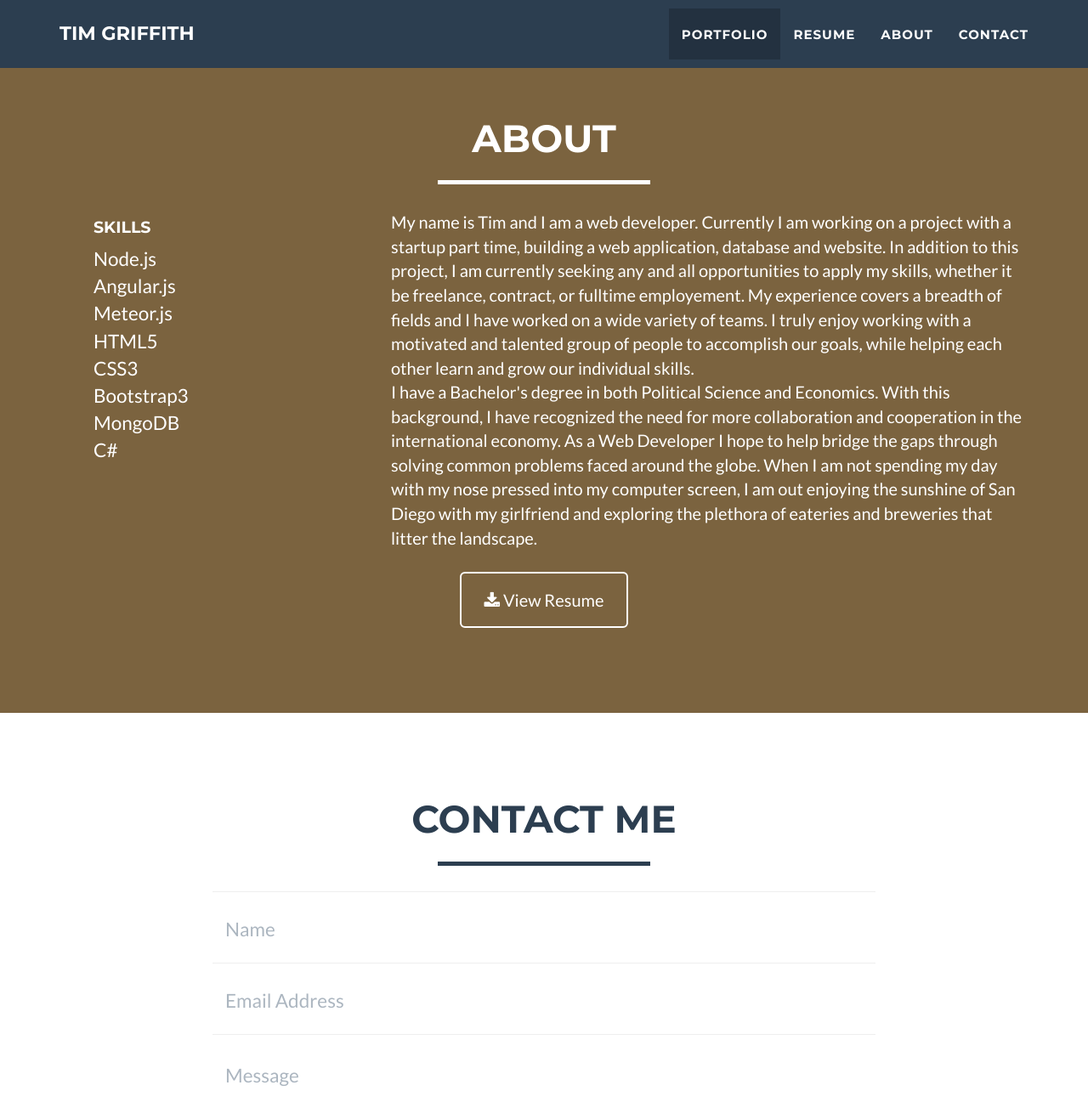
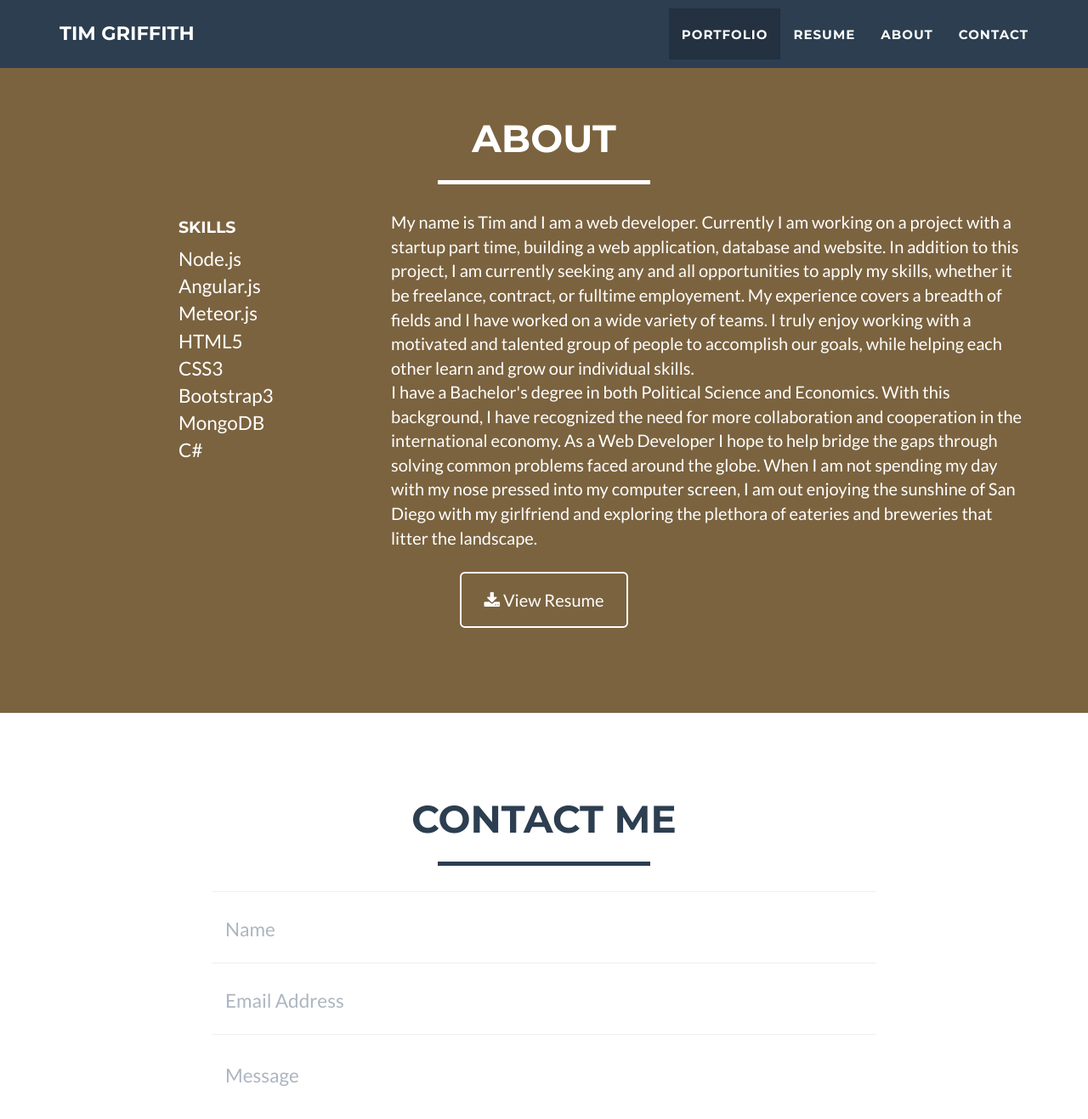
Before and after one commit to tmgriffith/tmgriffith.github.io, a Jekyll site: the page built from index.html, in a window 1280 px wide and 1400 px high, scrolled down 1597 px. Shown: the top 1317 px of the window at 85% size. Built offline with Jekyll 4.4.1, drawn with Linux system fonts in a browser that asks for light colours.

Commit message:
Update main.css

```diff
--- a/_includes/css/main.css
+++ b/_includes/css/main.css
@@ -459,6 +459,6 @@ footer .footer-below {
 
 .list-no-style {
     list-style: none;
-    margin: auto;
+    margin-left: 100px;
     font-size: 1.5em;
 }
```
